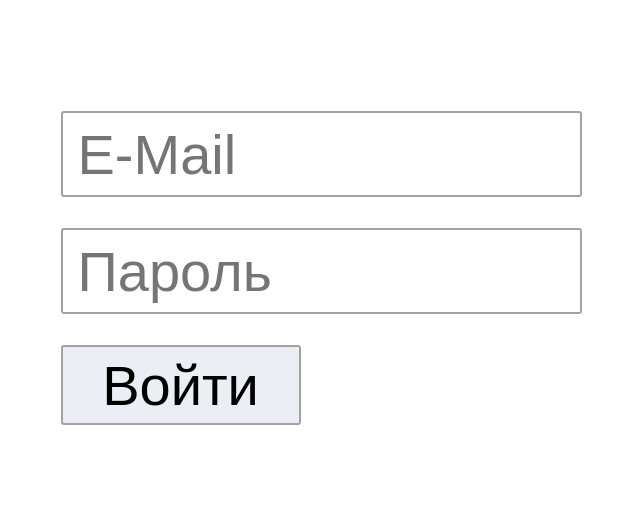
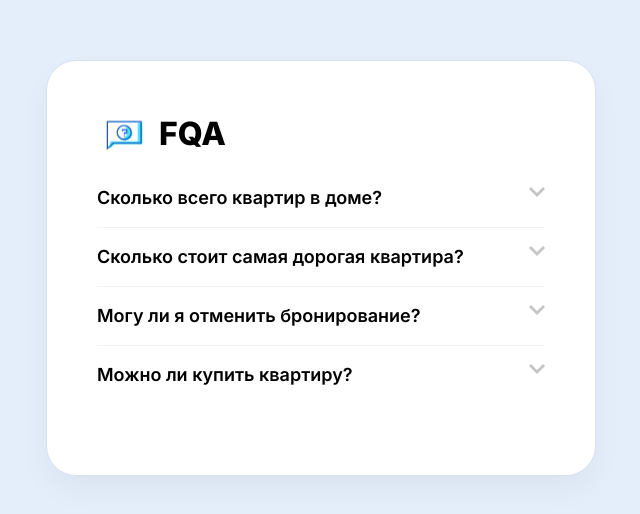
Before and after one commit to ViachP/Archakov-tutorials, a React (Create React App) app: page / in a window 1280 px wide. Shown: the part 132-646 px from the top of the page, without its empty margins (319-959 px from the left). Built offline with nearby package versions, Linux system fonts and the light colour scheme.

Commit message:
ДЗ №3

```diff
--- /dev/null
+++ b/src/home-work-3/App.js
@@ -0,0 +1,13 @@
+import React from "react";
+import "../index.css";
+import List from "./drop-down-list";
+
+function App() {
+  return (
+    <div>
+      <List />
+    </div>
+  );
+}
+
+export default App;
--- /dev/null
+++ b/src/home-work-3/drop-down-list.js
@@ -0,0 +1,91 @@
+import React from "react";
+
+const List = (props) => {
+  const tabs = [
+    {
+      id: 1,
+      title: "Сколько всего квартир в доме?",
+      description: "В доме 48 квартир.",
+    },
+    {
+      id: 2,
+      title: "Сколько стоит самая дорогая квартира?",
+      description: "Самая дорогая квартира стоит 200$ в сутки. ",
+    },
+    {
+      id: 3,
+      title: "Могу ли я отменить бронирование?",
+      description:
+        "Да, вы можете отменить забронированную квартиру в течение 3 дней.",
+    },
+    {
+      id: 4,
+      title: "Можно ли купить квартиру?",
+      description: "На данный момент квартир для продажи нет.",
+    },
+  ];
+  // При клике на таб задача этой функции полудчить id этого таба
+
+  function clickedTab() {
+    const el = document.getElementsByClassName("tab");
+    console.log(el);
+
+    //console.log(activeIdRef.current.id);
+  }
+
+  function findId() {
+    tabs.forEach((tab) => {
+      if (tab.id === 1) return tab.title;
+    });
+  }
+  //const activeIdRef = React.useRef();
+  //const [activeId, setActiveId] = React.useState();
+
+  return (
+    <div id="app">
+      <div className="app-container">
+        <h1 className="app-title">FQA</h1>
+        <div className="app-tabs">
+          <div className="tab" id="1">
+            <input id="tab-one" type="checkbox" name="tabs" />
+            <label onClick={clickedTab} for="tab-one">
+              {tabs[0].title}
+            </label>
+            <div className="tab-content">
+              <p>{tabs[0].description}</p>
+            </div>
+          </div>
+          <div className="tab" id="2">
+            <input id="tab-one" type="checkbox" name="tabs" />
+            <label onClick={clickedTab} for="tab-one">
+              {tabs[1].title}
+            </label>
+            <div className="tab-content">
+              <p>{tabs[1].description}</p>
+            </div>
+          </div>
+          <div className="tab" id="3">
+            <input id="tab-one" type="checkbox" name="tabs" />
+            <label onClick={clickedTab} for="tab-one">
+              {tabs[2].title}
+            </label>
+            <div className="tab-content">
+              <p>{tabs[2].description}</p>
+            </div>
+          </div>
+          <div className="tab" id="4">
+            <input id="tab-one" type="checkbox" name="tabs" />
+            <label onClick={clickedTab} for="tab-one">
+              {tabs[3].title}
+            </label>
+            <div className="tab-content">
+              <p>{tabs[3].description}</p>
+            </div>
+          </div>
+        </div>
+      </div>
+    </div>
+  );
+};
+
+export default List;
--- a/src/index.css
+++ b/src/index.css
@@ -1,17 +1,18 @@
-body {
+/*body {
   margin: 0;
   font-family: -apple-system, BlinkMacSystemFont, "Segoe UI", "Roboto", "Oxygen",
     "Ubuntu", "Cantarell", "Fira Sans", "Droid Sans", "Helvetica Neue",
     sans-serif;
   -webkit-font-smoothing: antialiased;
   -moz-osx-font-smoothing: grayscale;
-}
-
+}*/
+/*
 code {
   font-family: source-code-pro, Menlo, Monaco, Consolas, "Courier New",
     monospace;
-}
+}*/
 
+/*
 .App {
   text-align: center;
 }
@@ -44,10 +45,10 @@ code {
   justify-content: center;
   font-size: calc(10px + 2vmin);
   color: black;
-}
+} */
 
 /* Authorization */
-
+/*
 input {
   border: 2px solid rgb(161, 163, 163);
   border-radius: 3px;
@@ -71,4 +72,132 @@ button {
   display: flex;
   justify-content: center;
   align-items: center;
+} */
+
+@import url("https://fonts.googleapis.com/css2?family=Inter:wght@400;600;800&display=swap");
+
+* {
+  margin: 0;
+  padding: 0;
+  box-sizing: border-box;
 }
+
+body {
+  background-color: #e4edfa;
+  font-family: "Inter", sans-serif;
+  font-weight: 400;
+  font-size: 14px;
+  color: #000;
+}
+
+#app {
+  display: flex;
+  justify-content: center;
+  align-items: center;
+  height: 100vh;
+}
+
+.app-container {
+  width: 550px;
+  padding: 53px 50px;
+  background: #ffffff;
+  border: 1px solid #d6e1f1;
+  box-shadow: 0px 15px 30px rgba(0, 0, 0, 0.04);
+  border-radius: 30px;
+}
+
+.app-title {
+  padding-left: 62px;
+  margin-bottom: 34px;
+  font-weight: 800;
+  font-size: 32px;
+  line-height: 39px;
+  background-image: url("./home-work-3/img/title-bg.svg");
+  background-repeat: no-repeat;
+  background-size: 54px;
+  background-position: left center;
+}
+
+/* Acordeon styles */
+
+.tab {
+  position: relative;
+  margin-bottom: 18px;
+  padding-bottom: 18px;
+  width: 100%;
+  overflow: hidden;
+  border-bottom: 1px solid #f3f3f3;
+}
+
+.tab:last-child {
+  border-bottom: 0;
+}
+
+.tab input {
+  position: absolute;
+  opacity: 0;
+  z-index: -1;
+}
+.tab label {
+  position: relative;
+  display: block;
+  background: #fff;
+  cursor: pointer;
+  font-weight: 600;
+  font-size: 18px;
+  line-height: 22px;
+}
+.blue label {
+  background: #2980b9;
+}
+.tab-content {
+  max-height: 0;
+  overflow: hidden;
+  -webkit-transition: max-height 0.35s;
+  -o-transition: max-height 0.35s;
+  transition: max-height 0.35s;
+}
+.tab-content p {
+  color: #6d6d6d;
+  padding: 14px 0 5px;
+  line-height: 22px;
+}
+
+/* :active */
+
+.tab.active .tab-content {
+  max-height: 100vh;
+}
+
+/* Icon */
+
+.tab label::after {
+  position: absolute;
+  content: "";
+  width: 16px;
+  height: 10px;
+  background-image: url("./home-work-3/img/arrow-tab.svg");
+  background-repeat: no-repeat;
+  background-position: center;
+  background-size: 16px;
+  right: 0;
+  top: 0px;
+  display: block;
+  line-height: 3;
+  text-align: center;
+  -webkit-transition: all 0.35s;
+  -o-transition: all 0.35s;
+  transition: all 0.35s;
+}
+
+.tab.active label::after {
+  transform: rotate(180deg);
+}
+
+p {
+  width: 400px;
+}
+
+#one {
+  padding-top: 10px;
+}
--- a/src/index.js
+++ b/src/index.js
@@ -2,7 +2,8 @@ import React from "react";
 import ReactDOM from "react-dom";
 import "./index.css";
 // import App from "./home-work-1/App";
-import App from "./home-work-2/App";
+// import App from "./home-work-2/App";
+import App from "./home-work-3/App";
 
 ReactDOM.render(
   <React.StrictMode>
```
Also changed, not shown: src/home-work-3/img/arrow-tab.svg (added), src/home-work-3/img/title-bg.svg (added).
